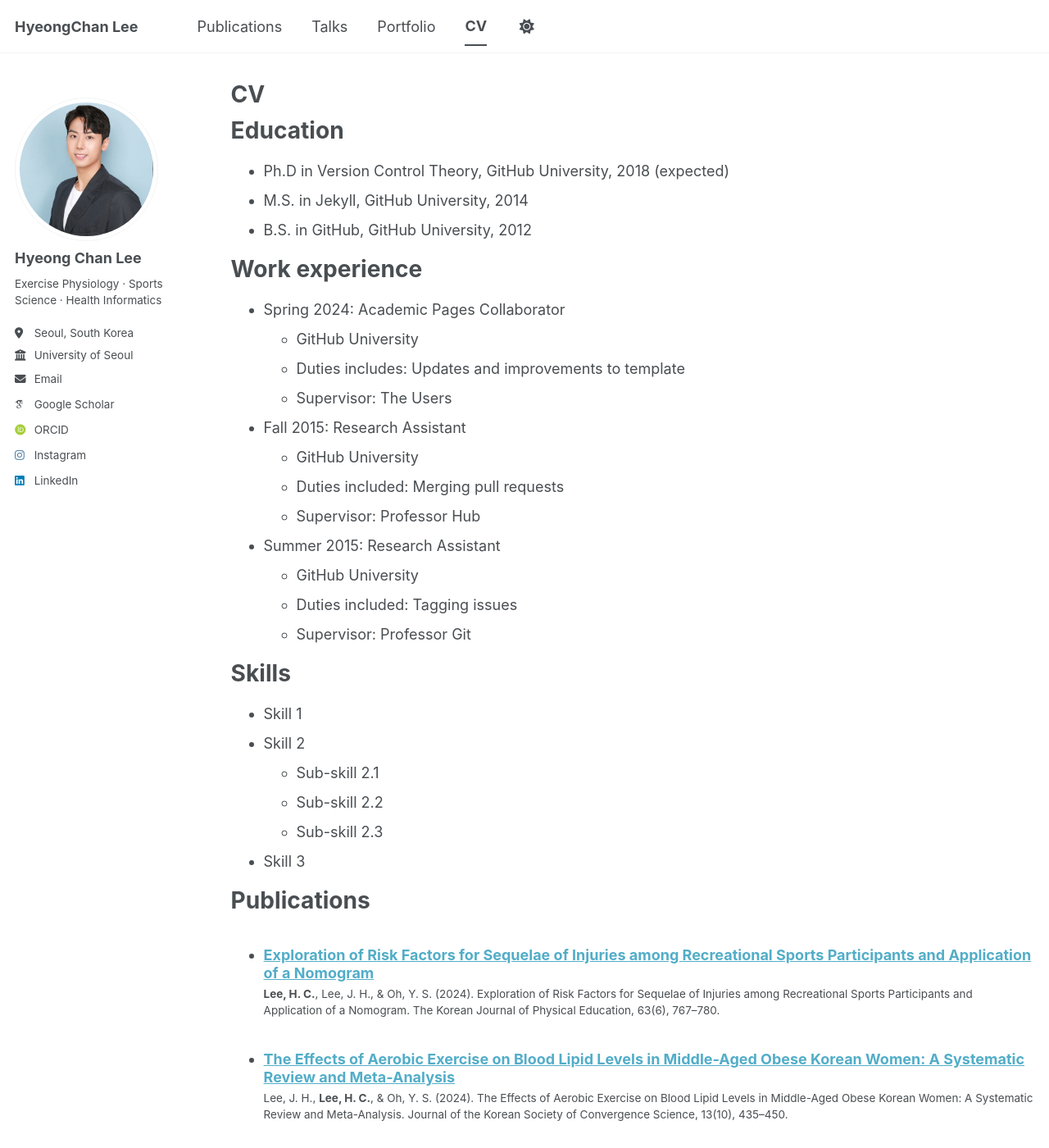
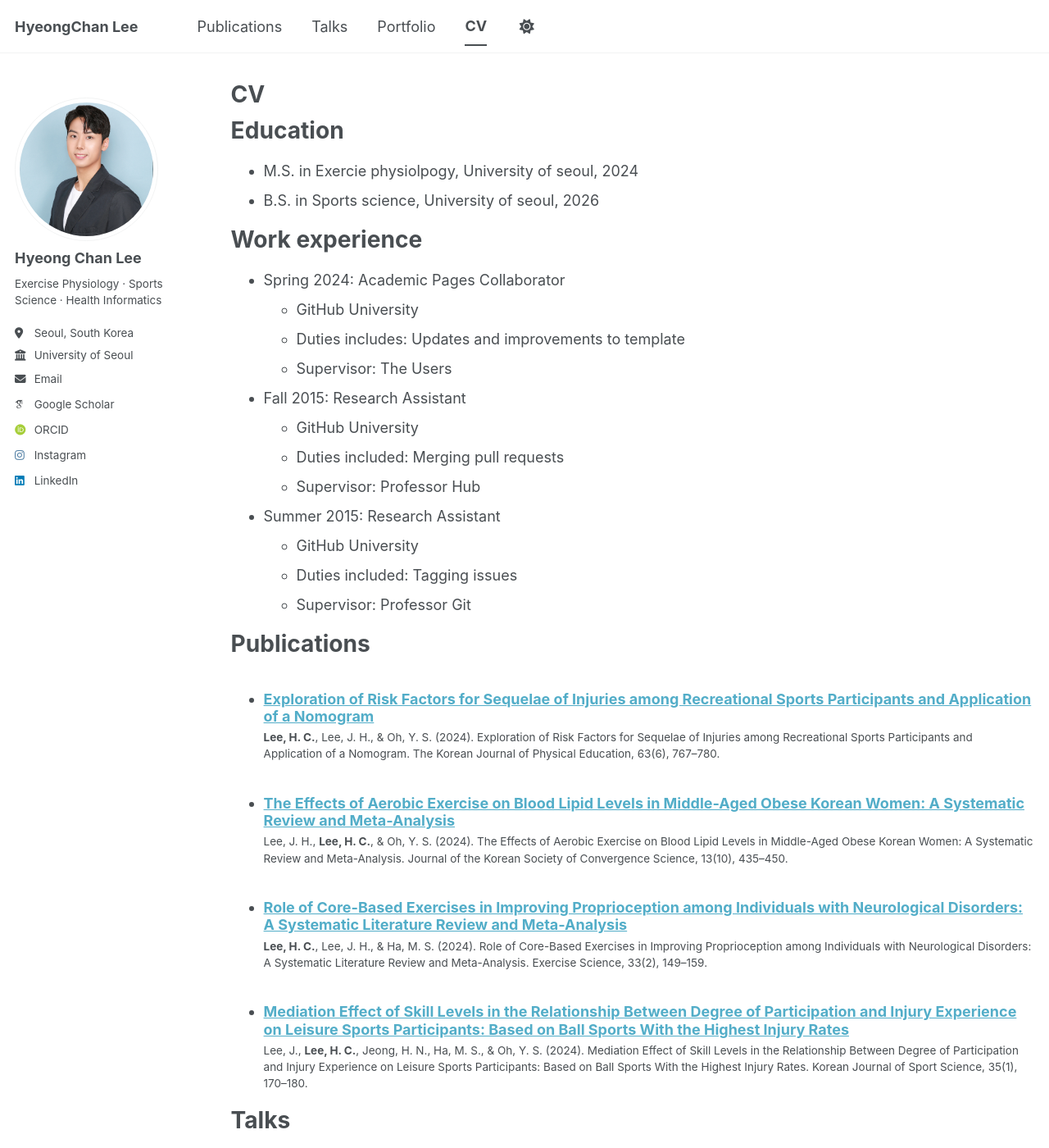
Before and after one commit to brocoldLee/brocoldLee.github.io, a Jekyll site: the page built from _pages/cv.md, in a window 1280 px wide and 1400 px high. Shown: the whole window at 82% size. Built offline with Jekyll 4.4.1, drawn with Linux system fonts in a browser that asks for light colours; some web fonts are replaced; a script bundle is joined from its source files by our own code; library files that are not in the unit come from our copies.

Commit message:
Update cv.md

```diff
--- a/_pages/cv.md
+++ b/_pages/cv.md
@@ -11,9 +11,8 @@
 
 Education
 ======
-* Ph.D in Version Control Theory, GitHub University, 2018 (expected)
-* M.S. in Jekyll, GitHub University, 2014
-* B.S. in GitHub, GitHub University, 2012
+* M.S. in Exercie physiolpogy, University of seoul, 2024
+* B.S. in Sports science, University of seoul, 2026
 
 Work experience
 ======
@@ -32,14 +31,6 @@
   * Duties included: Tagging issues
   * Supervisor: Professor Git
 
-Skills
-======
-* Skill 1
-* Skill 2
-  * Sub-skill 2.1
-  * Sub-skill 2.2
-  * Sub-skill 2.3
-* Skill 3
 
 Publications
 ======
```
